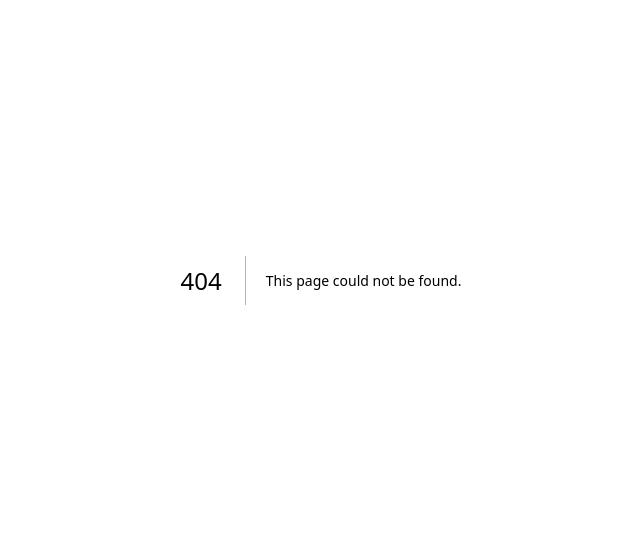
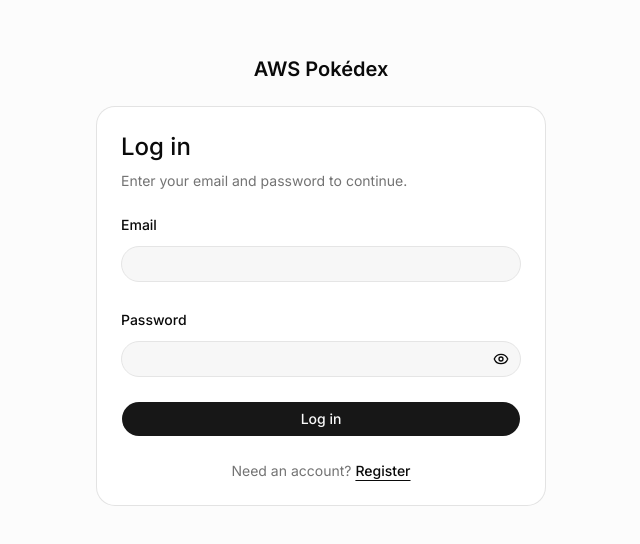
Before and after one commit to ust-aws/aws-pokedex, a Next.js app in the folder frontend/: page /login in a window 1280 px wide. Before the commit this address had no page. Shown: the part 120-664 px from the top of the page, without its empty margins (319-959 px from the left). Built offline with nearby package versions, Linux system fonts and the light colour scheme.

Commit message:
Add login and registration pages

```diff
--- /dev/null
+++ b/frontend/app/login/page.tsx
@@ -0,0 +1,6 @@
+import { AuthBoundary } from "@/components/auth-boundary";
+import { AuthForm } from "@/components/auth-form";
+
+export default function LoginPage() {
+  return <AuthBoundary guest><AuthForm mode="login" /></AuthBoundary>;
+}
--- /dev/null
+++ b/frontend/app/register/page.tsx
@@ -0,0 +1,6 @@
+import { AuthBoundary } from "@/components/auth-boundary";
+import { AuthForm } from "@/components/auth-form";
+
+export default function RegisterPage() {
+  return <AuthBoundary guest><AuthForm mode="register" /></AuthBoundary>;
+}
--- /dev/null
+++ b/frontend/components/auth-form.tsx
@@ -0,0 +1,111 @@
+"use client";
+
+import Link from "next/link";
+import { useRef, useState, type FormEvent } from "react";
+import { Eye, EyeOff } from "lucide-react";
+import { useAuth } from "@/components/auth-provider";
+import { ApiError } from "@/lib/api";
+import { Alert, AlertDescription } from "@/components/ui/alert";
+import { Button } from "@/components/ui/button";
+import { Card, CardContent, CardDescription, CardFooter, CardHeader, CardTitle } from "@/components/ui/card";
+import { Field, FieldDescription, FieldError, FieldGroup, FieldLabel } from "@/components/ui/field";
+import { Input } from "@/components/ui/input";
+
+type Errors = Partial<Record<"email" | "username" | "password" | "form", string>>;
+
+export function AuthForm({ mode }: { mode: "login" | "register" }) {
+  const registering = mode === "register";
+  const { login, register } = useAuth();
+  const submitting = useRef(false);
+  const [pending, setPending] = useState(false);
+  const [visible, setVisible] = useState(false);
+  const [errors, setErrors] = useState<Errors>({});
+  const title = registering ? "Create an account" : "Log in";
+
+  async function submit(event: FormEvent<HTMLFormElement>) {
+    event.preventDefault();
+    if (submitting.current) return;
+    const data = new FormData(event.currentTarget);
+    const email = String(data.get("email") ?? "").trim().toLowerCase();
+    const username = String(data.get("username") ?? "").trim();
+    const password = String(data.get("password") ?? "");
+    const next: Errors = {};
+    if (!/^[^\s@]+@[^\s@]+\.[^\s@]+$/.test(email)) next.email = "Enter a valid email address.";
+    if (registering && !username) next.username = "Enter a username.";
+    if (!password || (registering && password.length < 8)) {
+      next.password = registering ? "Use at least eight characters." : "Enter your password.";
+    }
+    setErrors(next);
+    if (Object.keys(next).length) return;
+    submitting.current = true;
+    setPending(true);
+    try {
+      if (registering) await register({ email, username, password });
+      else await login({ email, password });
+    } catch (error) {
+      if (error instanceof ApiError && registering && error.status === 409) {
+        setErrors({ email: error.message, username: error.message });
+      } else if (error instanceof ApiError && error.status === 400) {
+        const fields: Errors = {};
+        for (const field of ["email", "username", "password"] as const) {
+          const match = error.message.split("; ").find((part) => part.startsWith(`${field}:`));
+          if (match) fields[field] = match.slice(field.length + 1).trim();
+        }
+        setErrors(Object.keys(fields).length ? fields : { form: error.message });
+      } else {
+        setErrors({ form: error instanceof ApiError ? error.message : "Cannot reach the API. Try again." });
+      }
+    } finally {
+      submitting.current = false;
+      setPending(false);
+    }
+  }
+
+  return (
+    <main className="flex flex-1 items-center justify-center bg-muted/30 px-6 py-12">
+      <div className="w-full max-w-md space-y-6">
+        <p className="text-center text-xl font-semibold">AWS Pokédex</p>
+        <Card>
+          <CardHeader>
+            <CardTitle className="text-2xl">{title}</CardTitle>
+            <CardDescription>{registering ? "Create your account to use the Pokédex." : "Enter your email and password to continue."}</CardDescription>
+          </CardHeader>
+          <CardContent>
+            <form onSubmit={submit} noValidate aria-label={title} aria-busy={pending}>
+              <fieldset disabled={pending} className="space-y-6">
+                <FieldGroup>
+                  {registering && <Field data-invalid={!!errors.username}>
+                    <FieldLabel htmlFor="username">Username</FieldLabel>
+                    <Input id="username" name="username" autoComplete="username" required aria-invalid={!!errors.username} aria-describedby={errors.username ? "username-error" : undefined} />
+                    <FieldError id="username-error">{errors.username}</FieldError>
+                  </Field>}
+                  <Field data-invalid={!!errors.email}>
+                    <FieldLabel htmlFor="email">Email</FieldLabel>
+                    <Input id="email" name="email" type="email" autoComplete="email" required aria-invalid={!!errors.email} aria-describedby={errors.email ? "email-error" : undefined} />
+                    <FieldError id="email-error">{errors.email}</FieldError>
+                  </Field>
+                  <Field data-invalid={!!errors.password}>
+                    <FieldLabel htmlFor="password">Password</FieldLabel>
+                    <div className="relative">
+                      <Input className="pr-12" id="password" name="password" type={visible ? "text" : "password"} autoComplete={registering ? "new-password" : "current-password"} minLength={registering ? 8 : undefined} required aria-invalid={!!errors.password} aria-describedby={errors.password ? "password-error" : registering ? "password-help" : undefined} />
+                      <Button className="absolute top-0.5 right-1" variant="ghost" size="icon-sm" type="button" aria-label={visible ? "Hide password" : "Show password"} aria-pressed={visible} onClick={() => setVisible(!visible)}>
+                        {visible ? <EyeOff aria-hidden /> : <Eye aria-hidden />}
+                      </Button>
+                    </div>
+                    {registering && <FieldDescription id="password-help">Use at least eight characters.</FieldDescription>}
+                    <FieldError id="password-error">{errors.password}</FieldError>
+                  </Field>
+                </FieldGroup>
+                {errors.form && <Alert variant="destructive"><AlertDescription>{errors.form}</AlertDescription></Alert>}
+                <Button type="submit" className="w-full" disabled={pending}>{pending ? "Please wait…" : title}</Button>
+              </fieldset>
+            </form>
+          </CardContent>
+          <CardFooter className="justify-center text-sm text-muted-foreground">
+            <p>{registering ? "Already have an account?" : "Need an account?"}{" "}<Link className="font-medium text-foreground underline underline-offset-4" href={registering ? "/login" : "/register"}>{registering ? "Log in" : "Register"}</Link></p>
+          </CardFooter>
+        </Card>
+      </div>
+    </main>
+  );
+}
```
Also changed, not shown: 2 other files (tests, documents, lock files or other folders).
